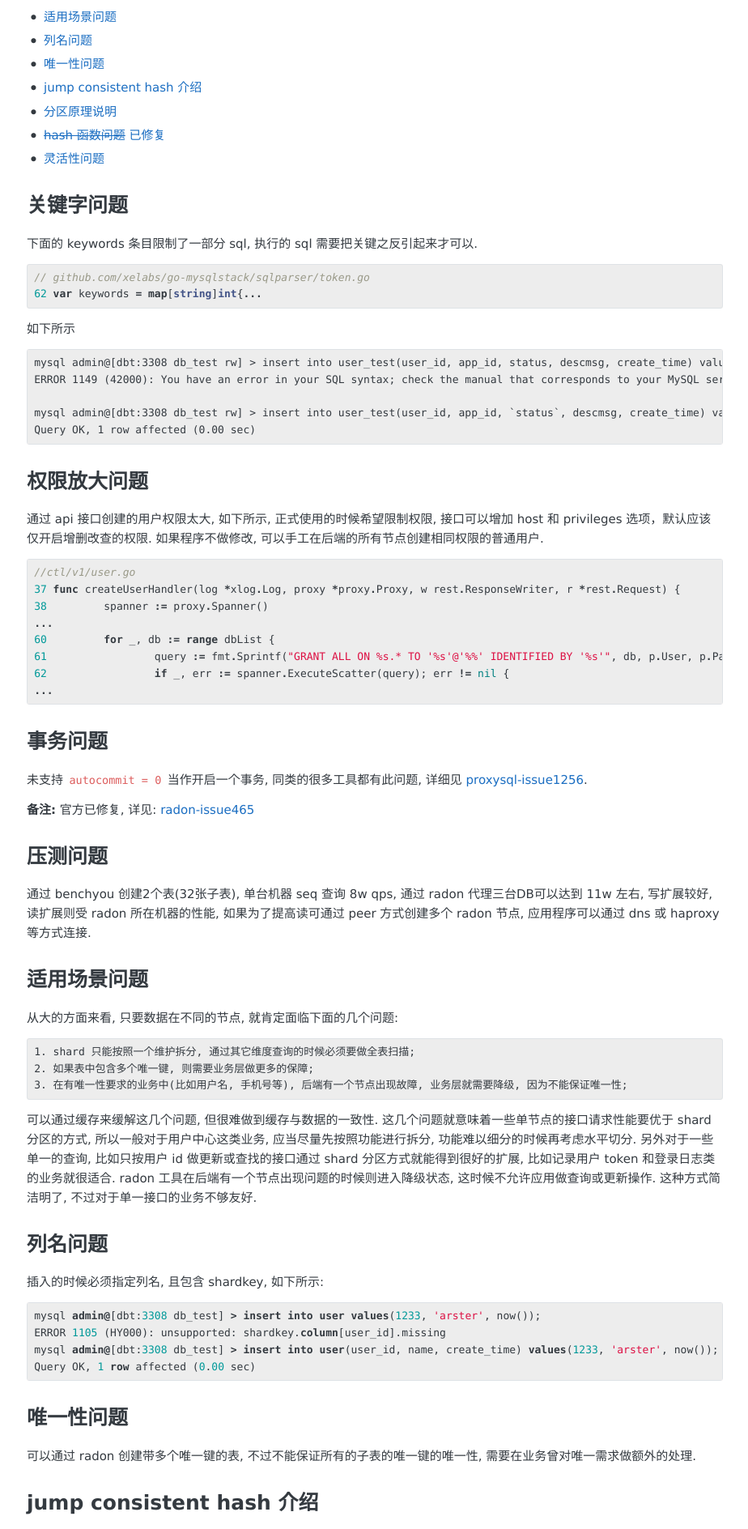
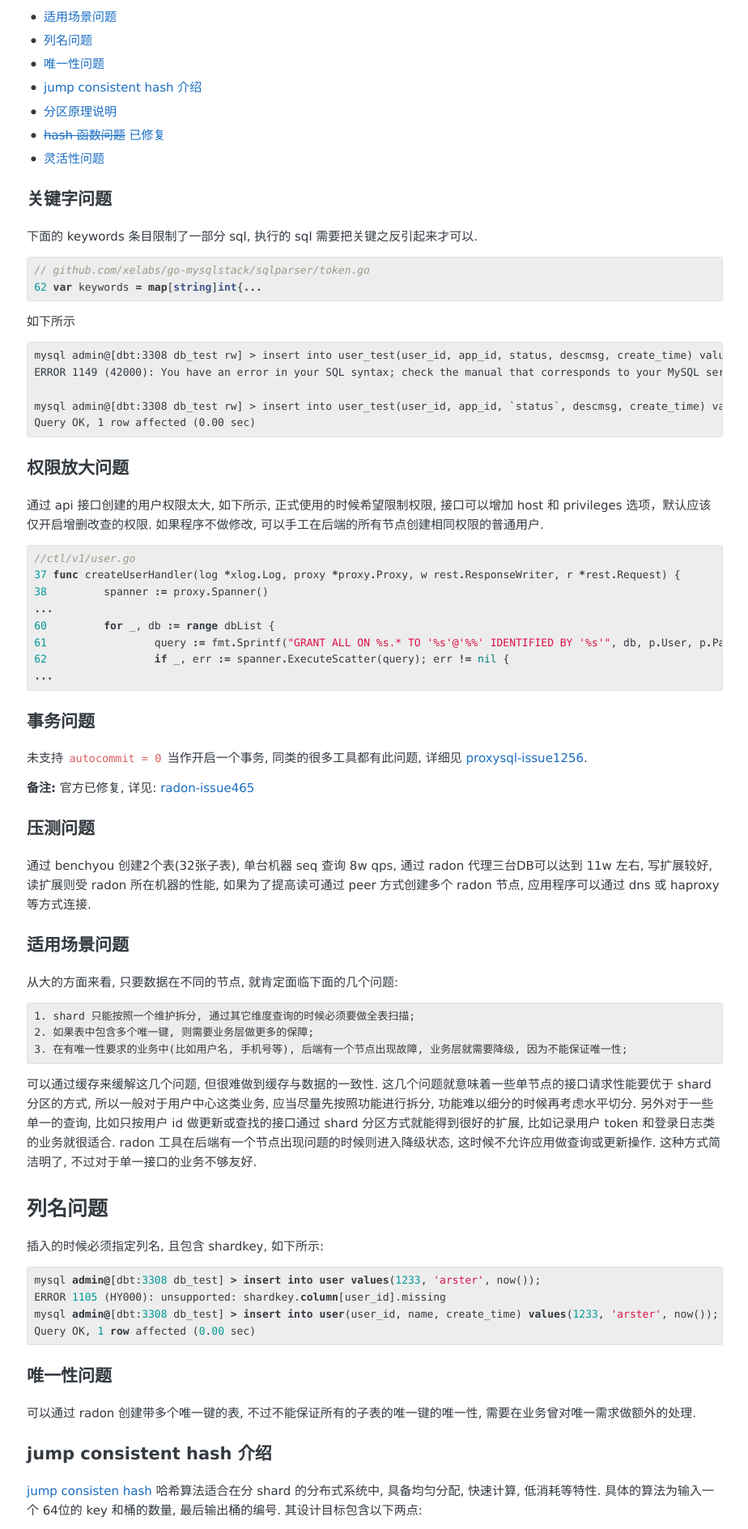
Before and after one commit to arstercz/arstercz.github.io, a Jekyll site: the page built from _posts/2019-08-28-radon-usage-and-issue-list.md, in a window 1280 px wide. Shown: the part 579-2467 px from the top of the page at 81% size, without its empty margins (177-1101 px from the left). Built offline with Jekyll 4.4.1, drawn with Linux system fonts in a browser that asks for light colours; comment, search, counter and statistics services are not loaded.

````diff
--- a/_posts/2019-08-28-radon-usage-and-issue-list.md
+++ b/_posts/2019-08-28-radon-usage-and-issue-list.md
@@ -23,8 +23,7 @@
 * [~~hash 函数问题~~ 已修复](#hash-函数问题)
 * [灵活性问题](#灵活性问题)
 
-关键字问题
-==========
+## 关键字问题
 
 下面的 keywords 条目限制了一部分 sql, 执行的 sql 需要把关键之反引起来才可以.
 ```go
@@ -40,8 +39,7 @@
 Query OK, 1 row affected (0.00 sec)
 ```
 
-权限放大问题
-============
+## 权限放大问题
 
 通过 api 接口创建的用户权限太大, 如下所示, 正式使用的时候希望限制权限, 接口可以增加 host 和 privileges 选项，默认应该仅开启增删改查的权限. 如果程序不做修改, 可以手工在后端的所有节点创建相同权限的普通用户.
 ```go
@@ -55,20 +53,17 @@
 ...
 ```
 
-事务问题
-========
+## 事务问题
 
 未支持 `autocommit = 0` 当作开启一个事务, 同类的很多工具都有此问题, 详细见 [proxysql-issue1256](https://github.com/sysown/proxysql/issues/1256).
 
 **备注:** 官方已修复, 详见: [radon-issue465](https://github.com/radondb/radon/pull/465)
 
-压测问题
-========
+## 压测问题
 
 通过 benchyou 创建2个表(32张子表), 单台机器 seq 查询 8w qps, 通过 radon 代理三台DB可以达到 11w 左右, 写扩展较好, 读扩展则受 radon 所在机器的性能, 如果为了提高读可通过 peer 方式创建多个 radon 节点, 应用程序可以通过 dns 或 haproxy 等方式连接.
 
-适用场景问题
-============
+## 适用场景问题
 
 从大的方面来看, 只要数据在不同的节点, 就肯定面临下面的几个问题:
 ```
@@ -89,13 +84,11 @@
 Query OK, 1 row affected (0.00 sec)
 ```
 
-唯一性问题
-==========
+## 唯一性问题
 
 可以通过 radon 创建带多个唯一键的表, 不过不能保证所有的子表的唯一键的唯一性, 需要在业务曾对唯一需求做额外的处理.
 
-jump consistent hash 介绍
-=========================
+## jump consistent hash 介绍
 
 [jump consisten hash](https://arxiv.org/ftp/arxiv/papers/1406/1406.2294.pdf) 哈希算法适合在分 shard 的分布式系统中, 具备均匀分配, 快速计算, 低消耗等特性. 具体的算法为输入一个 64位的 key 和桶的数量, 最后输出桶的编号. 其设计目标包含以下两点:
 
@@ -133,8 +126,7 @@
 }
 ```
 
-分区原理说明
-============
+## 分区原理说明
 
 从 `src/router/hash.go` 源文件中可以看到, radon 采用了 jump consistent hash 算法实现了 shard 操作. 对给定的 key 算出具体的桶编号.
 从 `src/router/compute.go` 和 `src/backend/scatter.go` 可以看出实际的 backends 仅和 配置文件 `backend.json` 中每个条目的 name
@@ -149,8 +141,7 @@
 }
 ```
 
-hash 函数问题
-=============
+## hash 函数问题
 
 在 key 为字符串的时候, 通过 `jump consistent hash` 的 HashString 方法中采用了 `jump.CRC64` 作为 KeyHasher 参数的值, 不过 `jump.CRC64` 在并发环境中存在安全隐患, 需要改为官方建议的 `NewCRC64` 方法, 更多见 [go-jump-consistent-hash-issue6](https://github.com/lithammer/go-jump-consistent-hash/issues/6)
 ```go
@@ -165,13 +156,11 @@
 
 **备注:** 官方已修复, 详见 [radon-issue464](https://github.com/radondb/radon/pull/464)
 
-故障恢复
-========
+## 故障恢复
 
 从分区原理来看, 对可用性要求高的工程, radon 可以采用 vip 或 dns 的方式连接后端的每个 master. 对可以容忍中断一段时间的工程, radon 可以直接连接后端的每个 `master ip`, 在一个后端 master 节点出现故障的时候, 可以手动修改 `radon-meta` 目录中的 `backend.json` 元信息, 不过不能修改 name 字段, 最后重启 radon 进程即可, 如果是通过 peer 配置的多 radon 节点, 则稍微麻烦些, 不过处理的方式都一样.
 
-灵活性问题
-==========
+## 灵活性问题
 
 目前来看仅支持按 `jump consistent hash` 方式进行 shard 分区, 如果已有的工程是按照范围或者一致性 hash 割环方式分区, 需要单独修改 `src/router/hash.go` 中的
 方法以适应已有的工程.
````
Also changed, not shown: _posts/2019-02-19-tokudb-%e4%bd%bf%e7%94%a8%e9%97%ae%e9%a2%98%e6%b1%87%e6%80%bb.md (+5 -10 lines).
